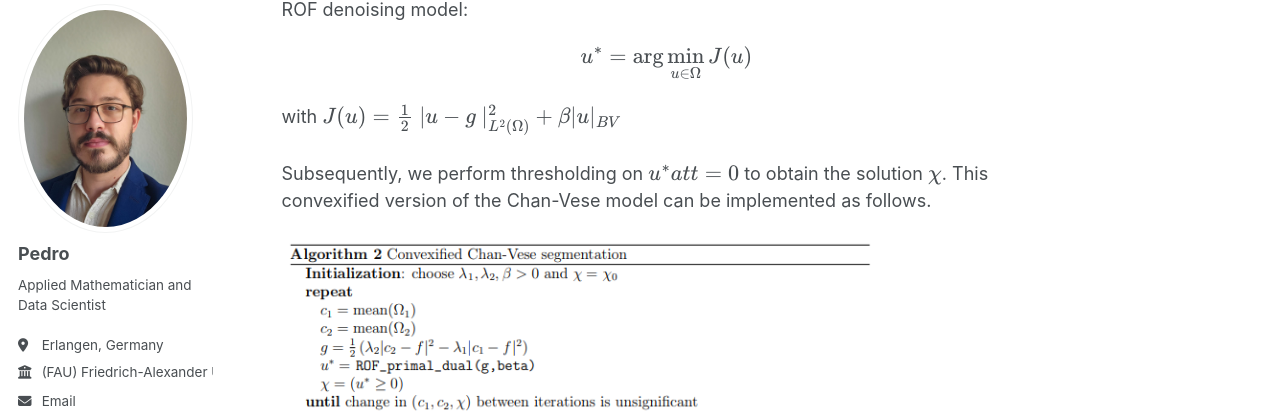
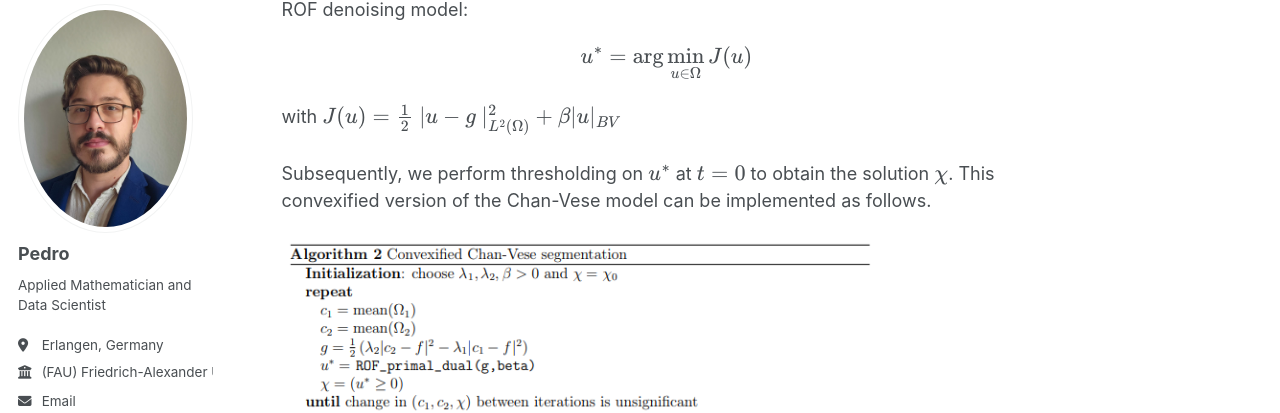
Before and after one commit to pedroblossbraga/pedroblossbraga.github.io, a Jekyll site: the page built from _posts/2025-01-24-blog-post-1.md, in a window 1280 px wide and 900 px high, scrolled down 4648 px. Shown: the part 102-515 px from the top of the window. Built offline with Jekyll 4.4.1, drawn with Linux system fonts in a browser that asks for light colours.

```diff
--- a/_posts/2025-01-24-blog-post-1.md
+++ b/_posts/2025-01-24-blog-post-1.md
@@ -187,7 +187,7 @@ $$
 J(u) = \frac{1}{2} \ \vert u-g\ \vert ^2_{L^2(\Omega)} + \beta \vert u \vert _{BV}
 $$
 
-Subsequently, we perform thresholding on $$u^∗ at t = 0$$ to obtain the solution $$\chi$$. This convexified version of the Chan-Vese model can be implemented as follows.
+Subsequently, we perform thresholding on $$u^∗$$ at $$t = 0$$ to obtain the solution $$\chi$$. This convexified version of the Chan-Vese model can be implemented as follows.
 
 <img src="/images/chanvese_algo.png" width="600" height="600" />
 
```
